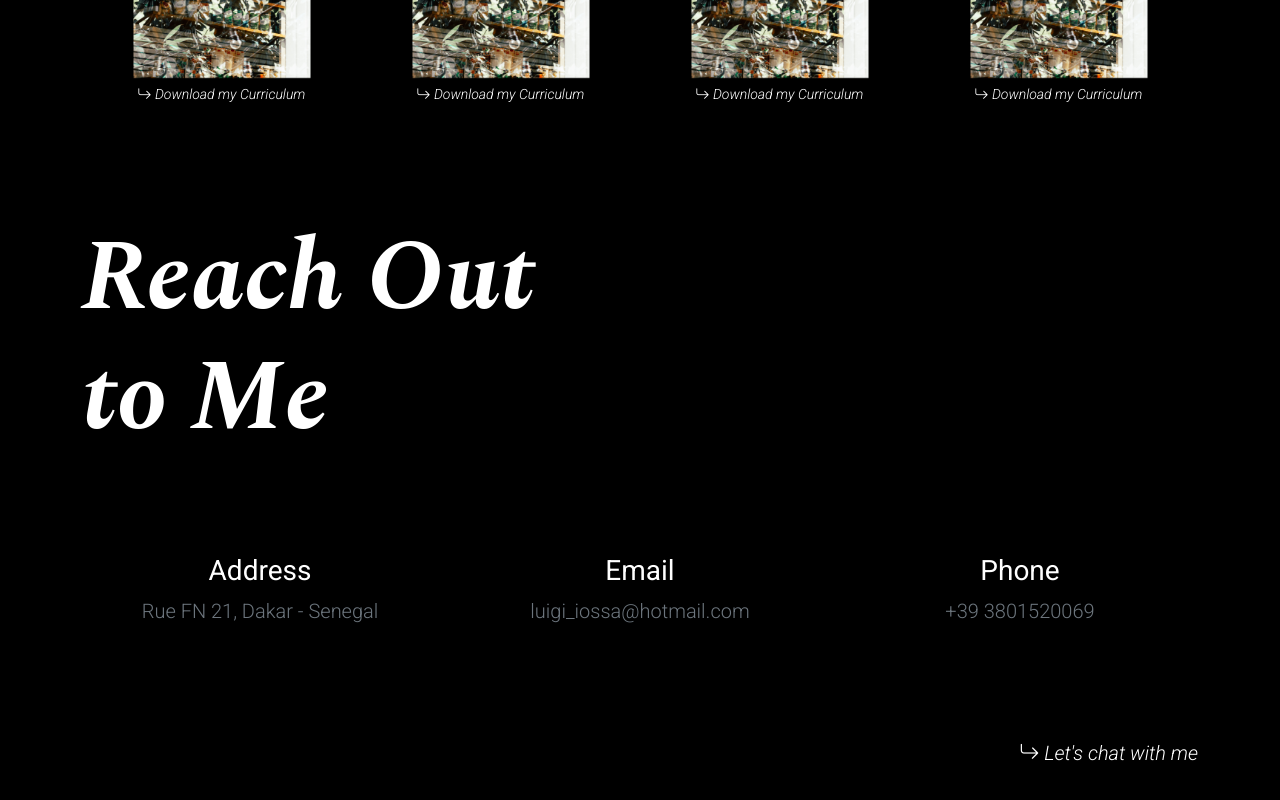
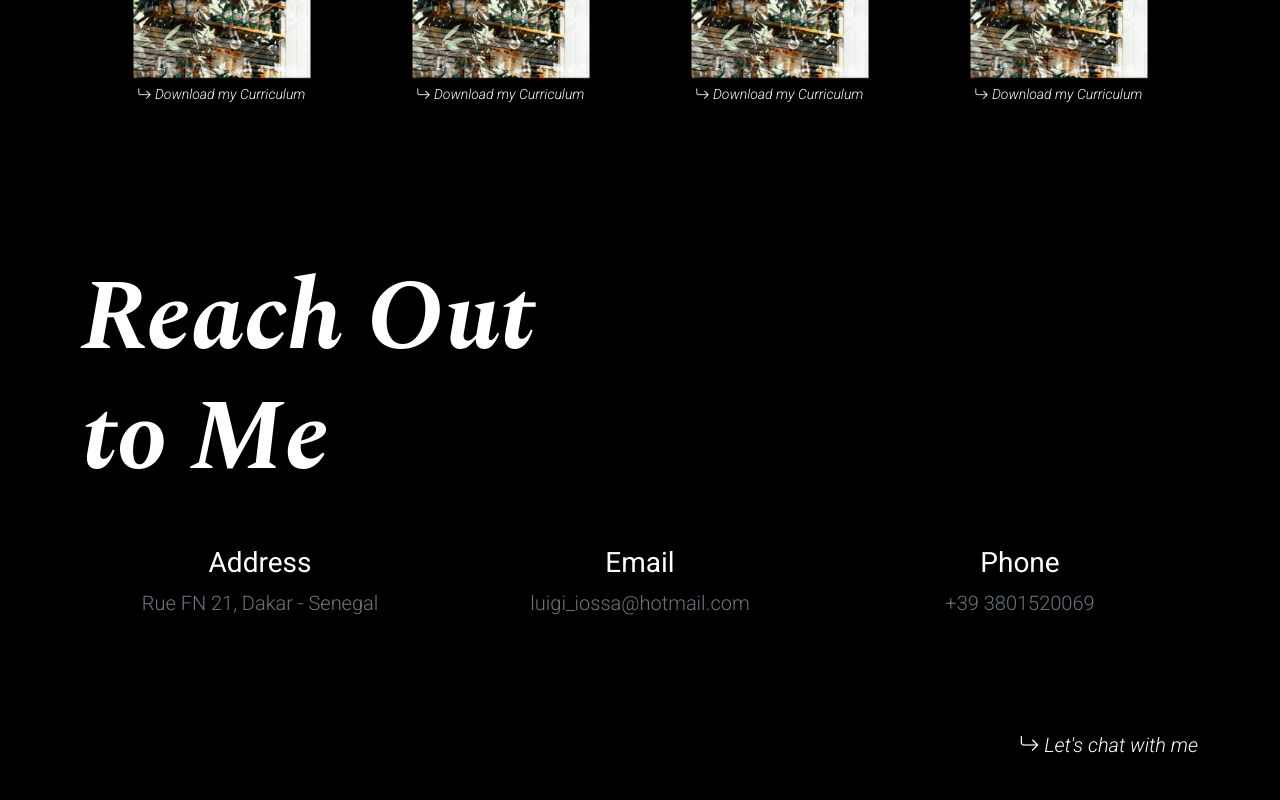
Before and after one commit to Luigi-stack/my-portfolio, a React (Vite) app: page / in a window 1280 px wide. Shown: the part 2180-2980 px from the top of the page. Built offline with nearby package versions, Linux system fonts and the light colour scheme.

Commit message:
correzioni

```diff
--- a/src/App.css
+++ b/src/App.css
@@ -43,3 +43,7 @@
 #home {
   height: 100vh;
 }
+
+#contact {
+  margin-top: 5.5rem;
+}
--- a/src/components/Contact.jsx
+++ b/src/components/Contact.jsx
@@ -3,7 +3,7 @@
 function Contact() {
     return (
         <>
-            <Container id="contact" className="my-5">
+            <Container id="contact" className="mb-5">
                 <Row>
                     <Col>
                         <h2 className="sm my-5 d-md-none">Reach Out
@@ -29,7 +29,7 @@
                     </Col>
                 </Row>
 
-                <Row className="my-5">
+                <Row className="mb-5">
                     <Col className="d-flex flex-column align-items-center">
                         <h3>Address</h3>
                         <p className="text-secondary fs-5">Rue FN 21, Dakar - Senegal</p>
@@ -48,6 +48,7 @@
                 <Row>
                     <Col className="d-flex justify-content-end my-5">
                         <p>
+                            {/* eslint-disable-next-line react/no-unescaped-entities */}
                             <a href="https://api.whatsapp.com/send/?phone=393801520069&text&type=phone_number&app_absent=0" className="link-offset-2 link-underline link-underline-opacity-0"><i className="bi bi-arrow-return-right text-white fs-5"> Let's chat with me</i></a>
                         </p>
                     </Col>
```
